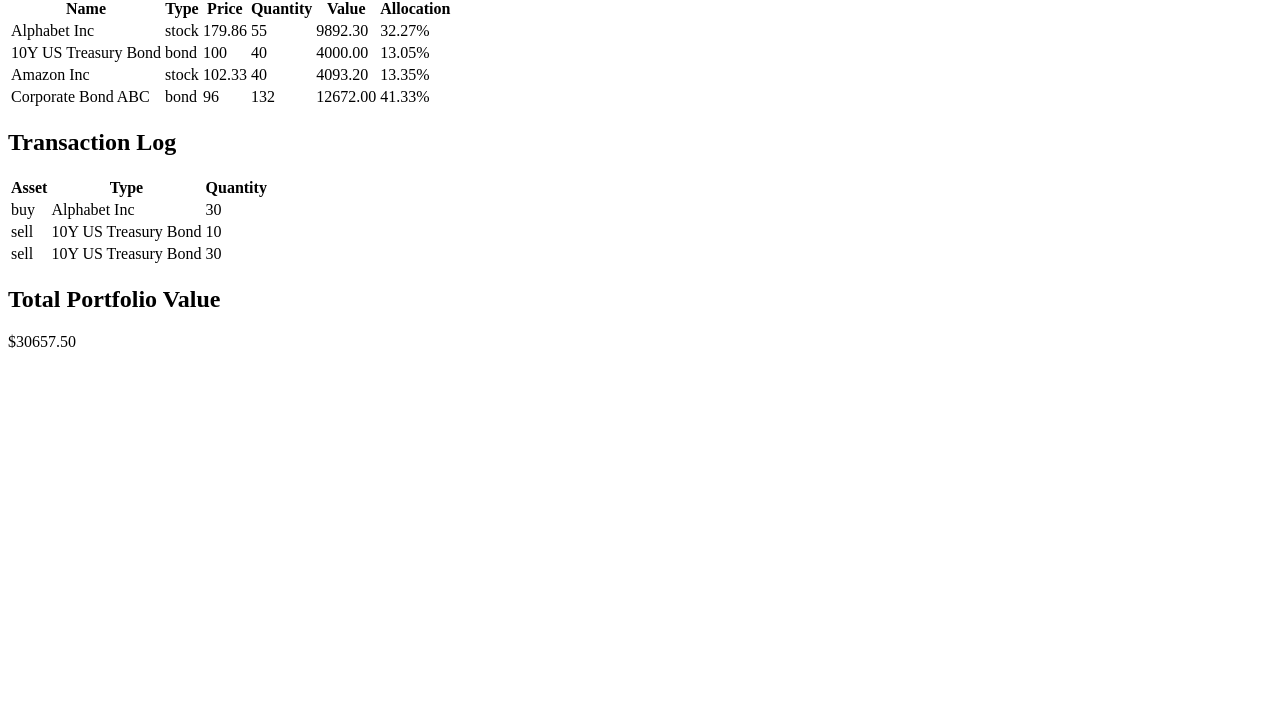
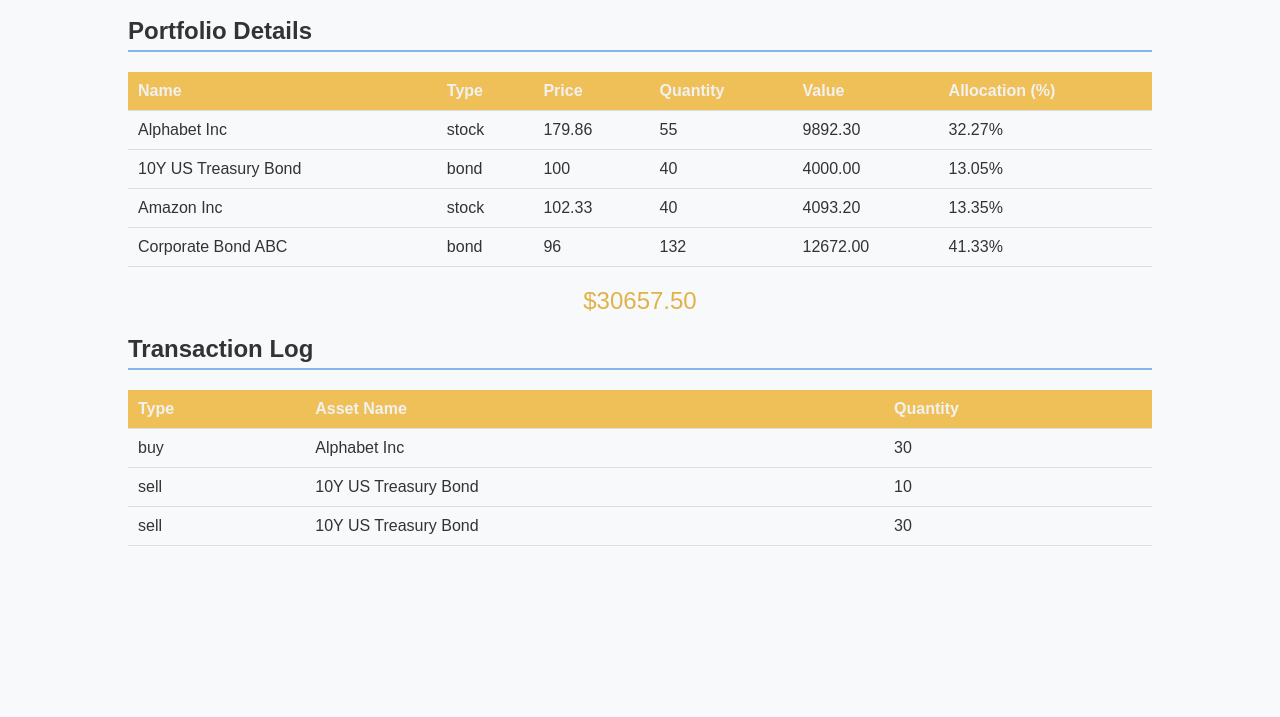
Before and after one commit to melissamontesinosm/Coding-Project-15, a plain HTML site: page portfolio-folder/index.html in a window 1280 px wide. Shown: the part 83-800 px from the top of the page. Drawn offline with Linux system fonts and the light colour scheme.

Commit message:
Final changes

```diff
--- a/portfolio-folder/index.html
+++ b/portfolio-folder/index.html
@@ -5,9 +5,88 @@
     <meta charset="UTF-8">
     <meta name="viewport" content="width=device-width, initial-scale=1.0">
     <title>Financial Portfolio Management System</title>
+    <style>
+        /* Basic styling for the body */
+        body {
+            font-family: Arial, sans-serif;
+            margin: 0;
+            padding: 0;
+            background-color: #f8f9fa;
+            color: #333;
+        }
+
+        /* Container for centered layout */
+        .container {
+            width: 80%;
+            margin: auto;
+            padding: 20px;
+        }
+
+        /* Header styling */
+        h1 {
+            text-align: center;
+            color: #eba05d;
+        }
+
+        /* Section titles */
+        h2 {
+            color: #333;
+            border-bottom: 2px solid #84b5ec;
+            padding-bottom: 5px;
+        }
+
+        /* Table styling */
+        table {
+            width: 100%;
+            border-collapse: collapse;
+            margin-top: 20px;
+        }
+
+        th, td {
+            padding: 10px;
+            text-align: left;
+            border-bottom: 1px solid #ddd;
+        }
+
+        th {
+            background-color: #f0c058;
+            color: rgb(241, 241, 241);
+        }
+
+          /* Total Portfolio Value styling */
+          .total-value {
+            font-size: 1.5em;
+            color: #e2b24a;
+            margin-top: 20px;
+        }
+
+        /* Center-aligned elements */
+        .center {
+            text-align: center;
+        }
+
+        /* Button styling */
+        button {
+            background-color: #ece2a1;
+            color: white;
+            padding: 10px 15px;
+            border: none;
+            border-radius: 4px;
+            cursor: pointer;
+            margin-top: 10px;
+        }
+
+        /* Button hover effect */
+        button:hover {
+            background-color: #ebaafd;
+        }
+    </style>
 </head>
 <body>
+    <div class="container">
         <h1>Financial Portfolio Management System</h1>
+
+        <h2>Portfolio Details</h2>
         <table>
             <thead>
                 <tr>
@@ -16,28 +95,32 @@
                     <th>Price</th>
                     <th>Quantity</th>
                     <th>Value</th>
-                <th>Allocation</th>
+                    <th>Allocation (%)</th>
                 </tr>
             </thead>
-        <tbody id="portfolio-tbody"></tbody> <!-- Add this element -->
+            <tbody id="portfolio-tbody">
+                <!-- Portfolio details will be inserted here -->
+            </tbody>
         </table>
+
+        <div class="total-value center" id="total-value">
+            <!-- Total portfolio value will be displayed here -->
         </div>
 
-<div id="transaction-log" class="section">
         <h2>Transaction Log</h2>
         <table>
             <thead>
                 <tr>
-                <th>Asset</th>
                     <th>Type</th>
+                    <th>Asset Name</th>
                     <th>Quantity</th>
                 </tr>
             </thead>
             <tbody id="transaction-tbody">
+                <!-- Transaction log details will be inserted here -->
             </tbody>
         </table>
     </div>
-<div id="portfolio-value" class="section"> <h2>Total Portfolio Value</h2> <p id="total-value">$0</p> </div>
 
     <script type="module" src="main.js"></script>
 </body>
```
Lines whose indentation alone changed are shown as unchanged.
